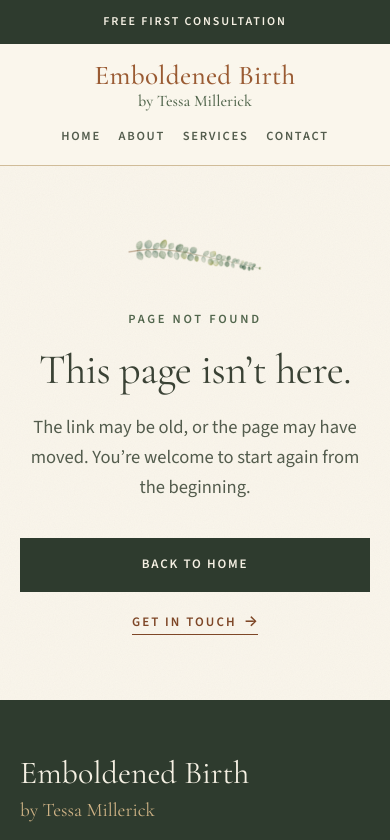
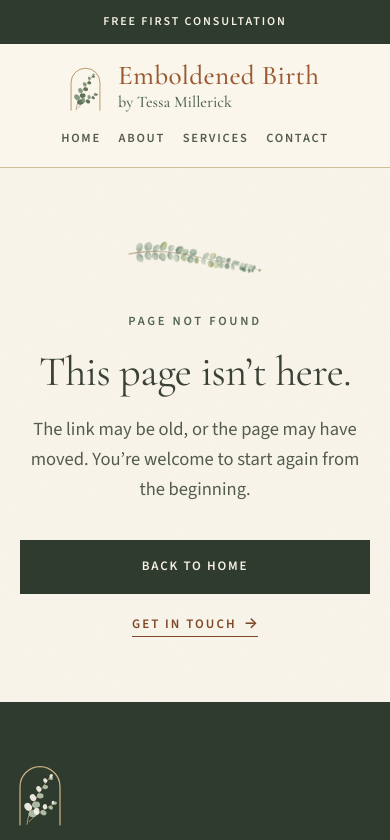
Before and after one commit to tessamillerick/emboldened-birth-site, a plain HTML site: page 404.html in a window 390 px wide. Shown: the top 840 px of the page. Drawn offline with Linux system fonts and the light colour scheme.

Commit message:
Put the new logo on the site: header, footer and browser-tab icon
Tessa chose the arch logo (a eucalyptus stem growing up inside an open
arch) on 2026-11-11.

- Header: the arch mark beside the wordmark, so the two read as the
  horizontal logo; the name stays real text. The arch matches the two
  lines' height and lines up with the page edge.
- Footer: the mark in its deep green colours above the wordmark (hidden
  in print, where the footer is black on white).
- Browser-tab icon: the arch mark in a heavier version for small sizes,
  with PNG fallbacks and a phone home-screen icon. The links end in
  ?v=arch so browsers drop the old sprig icon.
- Stylesheet version re-stamped; README updated.

Checked: layout check 132 page/width combinations with no issues; wording
unchanged.

Co-Authored-By: Claude Opus 5.5 <noreply@anthropic.com>

```diff
--- a/404.html
+++ b/404.html
@@ -8,10 +8,12 @@
   <meta name="author" content="Tessa Millerick">
   <meta name="theme-color" content="#2e3b2e">
   <meta name="robots" content="noindex, nofollow">
-  <link rel="icon" href="assets/img/favicon.svg" type="image/svg+xml">
+  <link rel="icon" href="assets/img/favicon.svg?v=arch" type="image/svg+xml">
+  <link rel="icon" href="assets/img/favicon-32.png?v=arch" sizes="32x32" type="image/png">
+  <link rel="apple-touch-icon" href="assets/img/apple-touch-icon.png?v=arch">
   <link rel="preload" href="assets/fonts/cormorant-garamond-latin.woff2" as="font" type="font/woff2" crossorigin>
   <link rel="preload" href="assets/fonts/source-sans-3-latin.woff2" as="font" type="font/woff2" crossorigin>
-  <link rel="stylesheet" href="assets/css/styles.css?v=eba9649602">
+  <link rel="stylesheet" href="assets/css/styles.css?v=cb7dec83c8">
 </head><body>
   <a class="skip-link" href="#main">Skip to content</a>
 
@@ -22,8 +24,11 @@
   <header class="site-header">
     <div class="wrap header-inner">
       <a class="brand" href="index.html" aria-label="Emboldened Birth home">
-        <span class="brand-name">Emboldened Birth</span>
-        <span class="brand-by">by Tessa Millerick</span>
+        <img class="brand-mark" src="assets/img/logo-mark.svg" alt="" width="44" height="55">
+        <span class="brand-text">
+          <span class="brand-name">Emboldened Birth</span>
+          <span class="brand-by">by Tessa Millerick</span>
+        </span>
       </a>
       <div class="header-nav">
         <nav class="site-nav" aria-label="Main navigation">
@@ -56,6 +61,7 @@
     <div class="wrap">
       <div class="footer-grid">
         <div>
+          <img class="footer-mark" src="assets/img/logo-mark-on-green.svg" alt="" width="52" height="66" loading="lazy" decoding="async">
           <p class="footer-brand">Emboldened Birth</p>
           <p class="footer-by">by Tessa Millerick</p>
           <p class="footer-tagline">Feel heard. Feel held. Own your birth.</p>
--- a/assets/css/styles.css
+++ b/assets/css/styles.css
@@ -354,10 +354,29 @@ h2 + p {
 
 .brand {
   display: flex;
+  align-items: center;
+  gap: 0.8rem;
+  line-height: 1;
+  text-decoration: none;
+}
+
+/* The logo's arch mark, as tall as the two lines of the wordmark beside it. The arch's
+   legs sit 10.3% of its height inside the drawing, so it is pulled left by that much to line
+   up with the page's left edge. */
+.brand-mark {
+  --mark-h: clamp(3.1rem, 2.75rem + 1vw, 3.55rem);
+  flex: none;
+  width: auto;
+  height: var(--mark-h);
+  margin-left: calc(var(--mark-h) * -0.103);
+}
+
+/* Name over byline, left-aligned beside the mark as in the horizontal logo. */
+.brand-text {
+  display: flex;
   flex-direction: column;
   gap: 0.28rem;
-  line-height: 1;
-  text-decoration: none;
+  text-align: left;
 }
 
 .brand-name {
@@ -1359,6 +1378,14 @@ a.contact-method:hover .contact-method__go::after {
   border-bottom: 1px solid var(--rule-on-dark);
 }
 
+/* The logo's mark in its deep green colours, above the wordmark, its arch lined up with the "E". */
+.footer-mark {
+  --mark-h: 4.25rem;
+  width: auto;
+  height: var(--mark-h);
+  margin: 0 0 1.1rem calc(var(--mark-h) * -0.103);
+}
+
 .footer-brand {
   margin-bottom: 0.3rem;
   color: var(--on-dark);
@@ -1808,6 +1835,7 @@ a.contact-method:hover .contact-method__go::after {
   .cta__art,
   .portrait,
   .not-found__art,
+  .footer-mark,
   .footer-grid nav {
     display: none;
   }
```
Also changed, not shown: about.html (+10 -4 lines), contact.html (+10 -4 lines), index.html (+10 -4 lines), privacy.html (+10 -4 lines), services.html (+10 -4 lines), assets/img/apple-touch-icon.png (added), assets/img/favicon-32.png (added), assets/img/favicon.svg, assets/img/logo-mark-on-green.svg (added), assets/img/logo-mark.svg (added), 1 other file.
